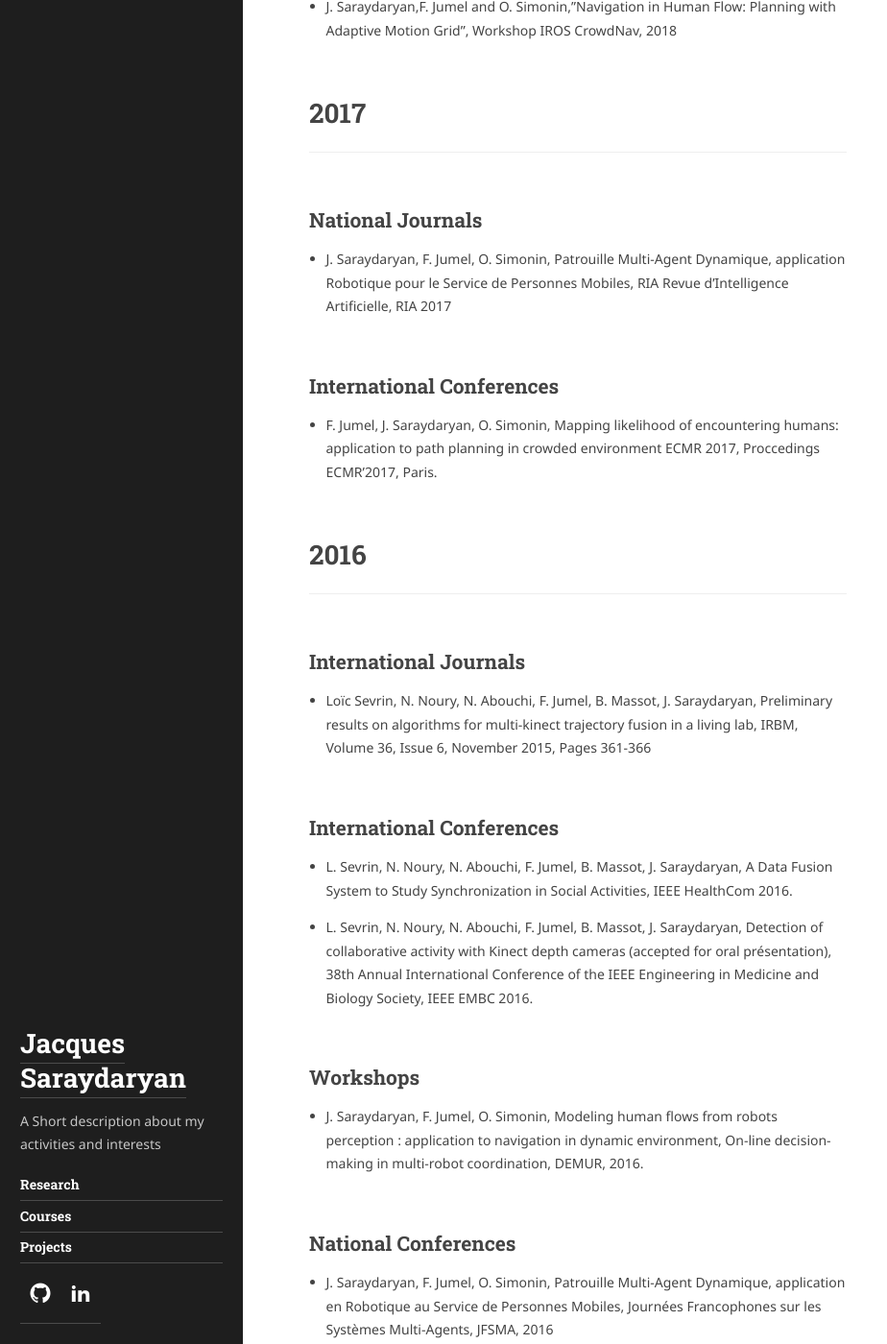
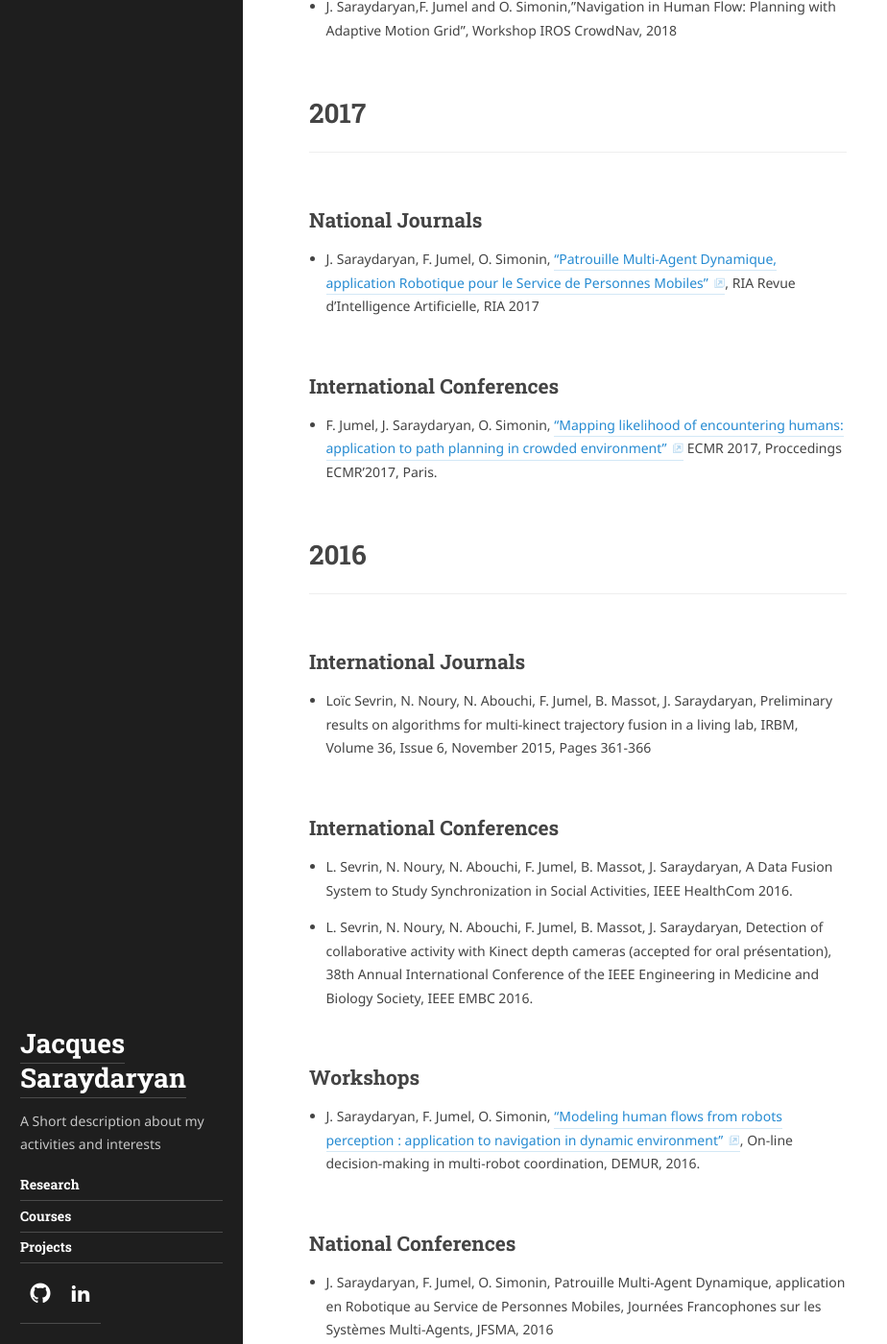
Before and after one commit to jacques-saraydaryan/jacques-saraydaryan.github.io, a Jekyll site: the page built from menus_pages/researchPage.md, in a window 1280 px wide and 1400 px high, scrolled down 1183 px. Shown: the whole window at 96% size, without its empty margins (0-924 px from the left). Built offline with Jekyll 4.4.1, drawn with Linux system fonts in a browser that asks for light colours; some web fonts are replaced; part of the change alters nothing that is shown.

```diff
--- a/menus_pages/researchPage.md
+++ b/menus_pages/researchPage.md
@@ -39,11 +39,11 @@ accent_image:
 ***
 ## National Journals
 
-* J. Saraydaryan, F. Jumel, O. Simonin, Patrouille Multi-Agent Dynamique, application Robotique pour le Service de Personnes Mobiles, RIA Revue d’Intelligence Artificielle, RIA 2017
+* J. Saraydaryan, F. Jumel, O. Simonin, ["Patrouille Multi-Agent Dynamique, application Robotique pour le Service de Personnes Mobiles"](https://hal.archives-ouvertes.fr/hal-01497878), RIA Revue d’Intelligence Artificielle, RIA 2017
 
 ## International Conferences
 
-* F. Jumel, J. Saraydaryan, O. Simonin, Mapping likelihood of encountering humans: application to path planning in crowded environment ECMR 2017, Proccedings ECMR’2017, Paris.
+* F. Jumel, J. Saraydaryan, O. Simonin, ["Mapping likelihood of encountering humans: application to path planning in crowded environment"](https://hal.archives-ouvertes.fr/hal-01588815) ECMR 2017, Proccedings ECMR’2017, Paris.
 
 # 2016
 ***
@@ -60,7 +60,7 @@ accent_image:
 
 ## Workshops
 
-* J. Saraydaryan, F. Jumel, O. Simonin, Modeling human flows from robots perception : application to navigation in dynamic environment, On-line decision-making in multi-robot coordination, DEMUR, 2016.
+* J. Saraydaryan, F. Jumel, O. Simonin, ["Modeling human flows from robots perception : application to navigation in dynamic environment"](https://hal.archives-ouvertes.fr/hal-01357791), On-line decision-making in multi-robot coordination, DEMUR, 2016.
 
 ## National Conferences
 
```
